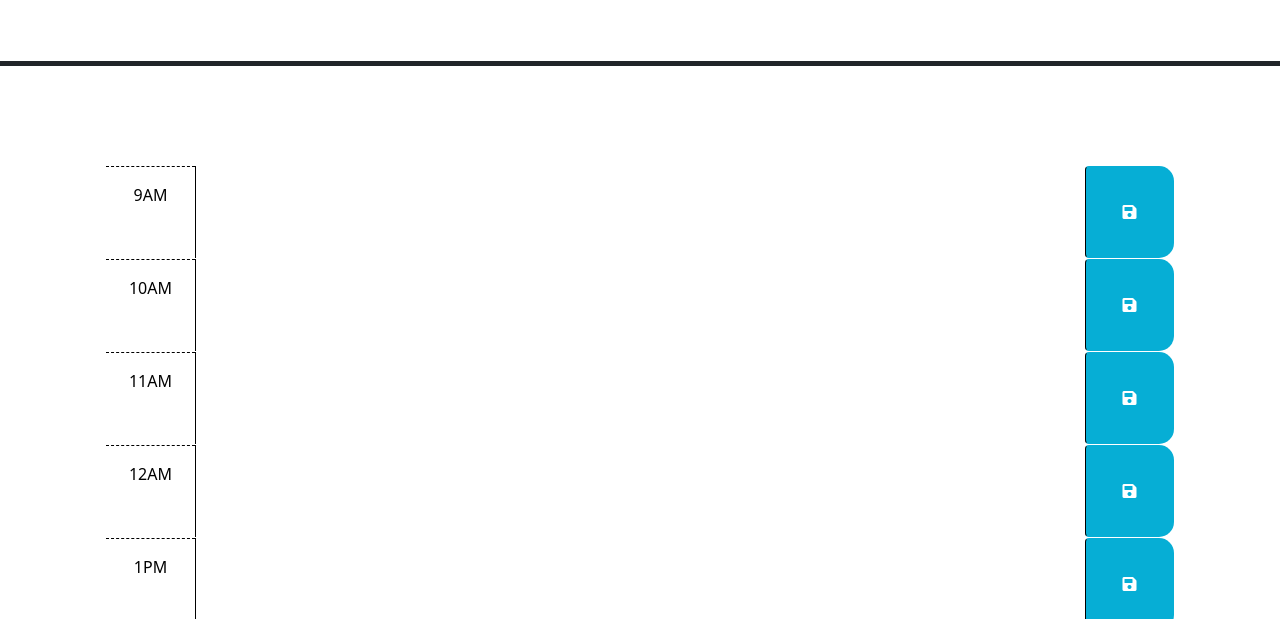
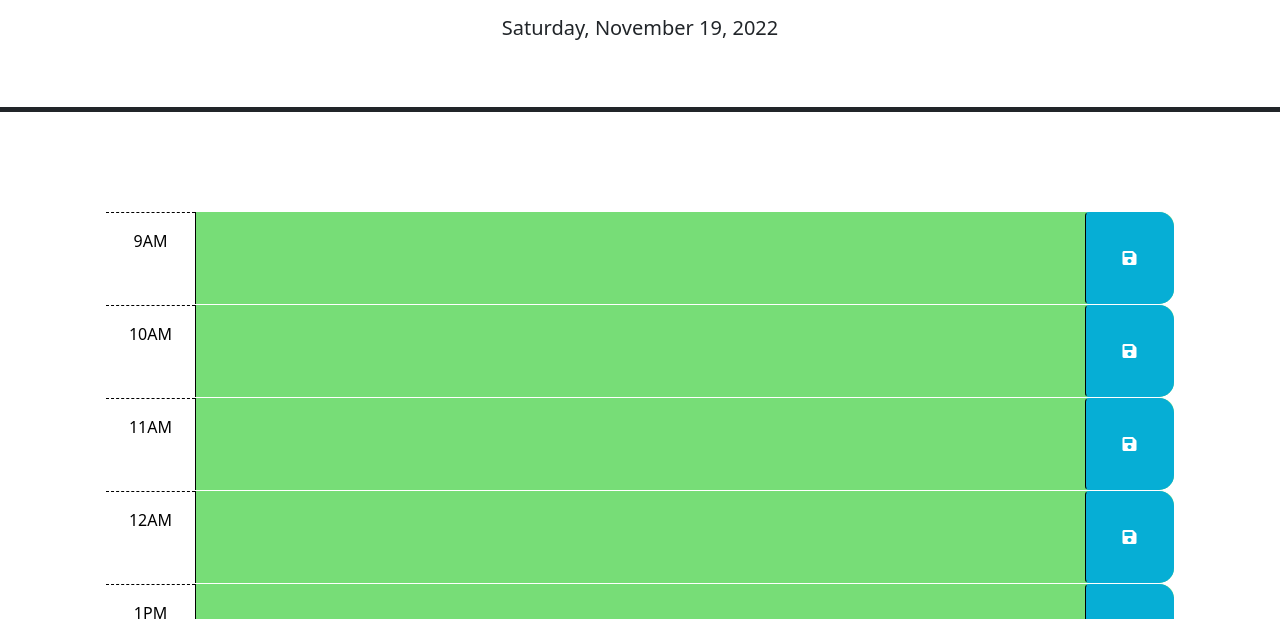
Before and after one commit to BryantTrinh/Work-Day-Calendar, a plain HTML site: page index.html in a window 1280 px wide. Shown: the part 166-785 px from the top of the page. Drawn offline with nearby package versions, Linux system fonts and the light colour scheme; the site is published under a folder, as on GitHub Pages, so addresses that start at the root find nothing.

Commit message:
Updated index file

```diff
--- a/index.html
+++ b/index.html
@@ -1,7 +1,7 @@
 <!DOCTYPE html>
 <html lang="en">
   <head>
-    <title></title>
+    <title>Work Day Calendar</title>
     <meta charset="UTF-8" />
     <meta name="viewport" content="width=device-width, initial-scale=1.0" />
     <meta http-equiv="X-UA-Compatible" content="ie=edge" />
@@ -19,7 +19,7 @@
       href="https://fonts.googleapis.com/css?family=Open+Sans&display=swap"
       rel="stylesheet"
     />
-    <link rel="stylesheet" href="./assets/css/style.css"/>
+    <link rel="stylesheet" href="assets/css/style.css"/>
     <title>Work Day Scheduler</title>
   </head>
 
@@ -138,6 +138,6 @@
       crossorigin="anonymous"
     ></script>
 
-    <script src="/assets/js/script.js"></script>
+    <script src="assets/js/script.js"></script>
   </body>
 </html>
```
